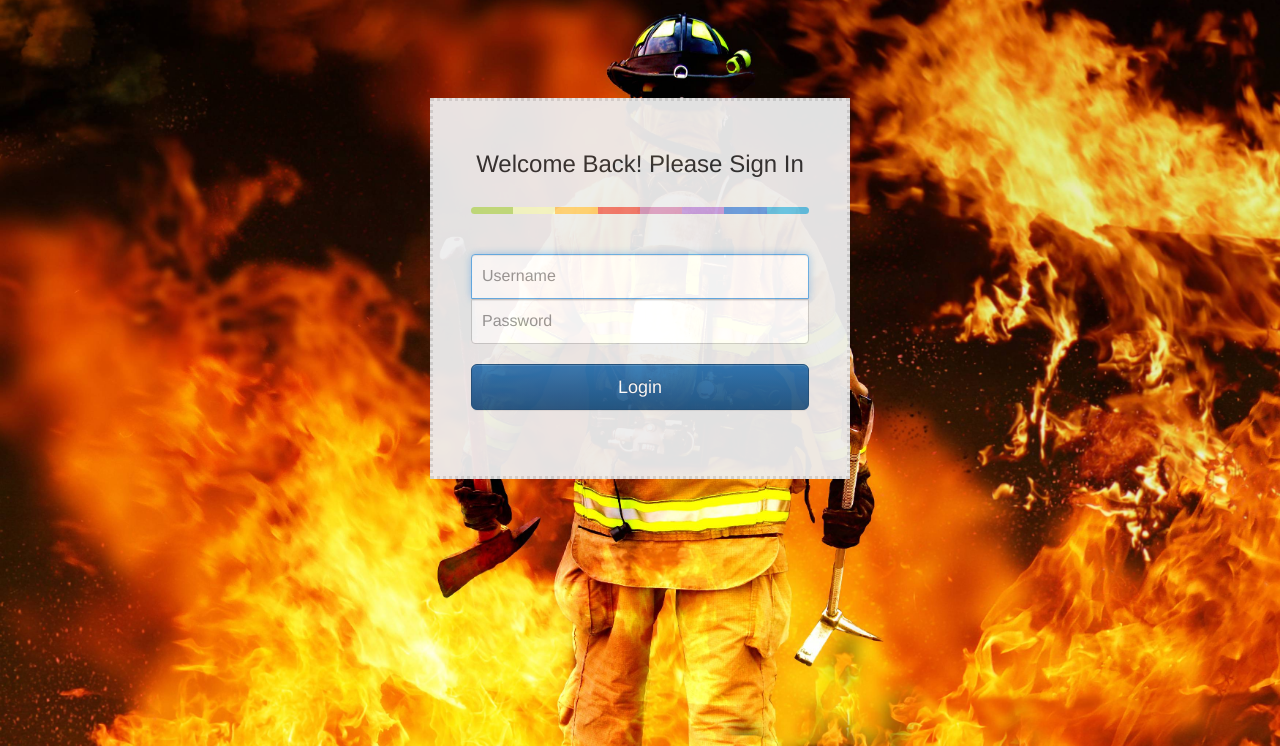
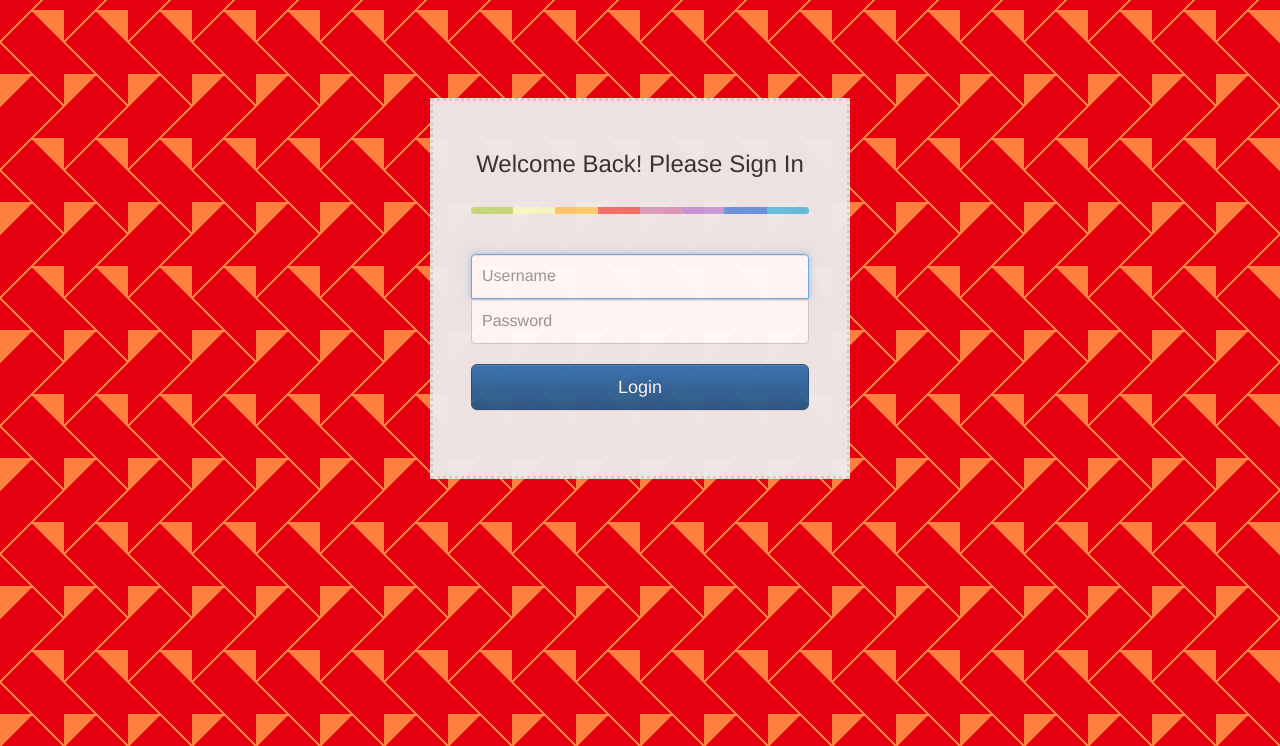
Before and after one commit to tlytkine/FireLogic-, a plain HTML site: page login.html in a window 1280 px wide. Shown: the part 54-800 px from the top of the page. Drawn offline with nearby package versions, Linux system fonts and the light colour scheme.

Commit message:
Update login.css

```diff
--- a/login.css
+++ b/login.css
@@ -3,7 +3,7 @@
 }
 
 .active {
-  font-size: 18px !important;
+  font-size: 18px;
 }
 
 a {
@@ -73,10 +73,9 @@ input[type="password"] {
 }
 
 body {
-background: url(firefighter.jpeg) no-repeat center center fixed;
--webkit-background-size: cover;
--moz-background-size: cover;
--o-background-size: cover;
-background-size: cover;
-background-position: top;
+background:
+linear-gradient(135deg, #ff7f3f 22px, #ff7f3f 22px, #ff7f3f 24px, transparent 24px, transparent 67px, #ff7f3f 67px, #ff7f3f 69px, transparent 69px),
+linear-gradient(225deg, #ff7f3f 22px, #ff7f3f 22px, #ff7f3f 24px, transparent 24px, transparent 67px, #ff7f3f 67px, #ff7f3f 69px, transparent 69px)0 64px;
+background-color:#e5000f;
+background-size: 64px 128px;
 }
```
